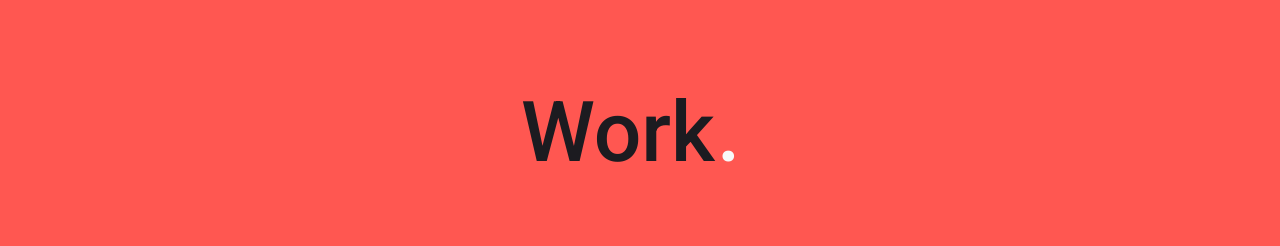
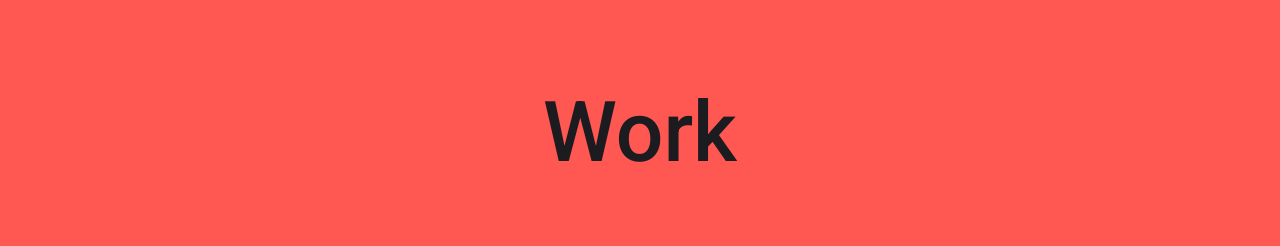
Before and after one commit to simone188535/portfolio, a React (Create React App) app: page /work in a window 1280 px wide. Shown: the part 149-395 px from the top of the page. Built offline with nearby package versions, Linux system fonts and the light colour scheme.

Commit message:
work animation removed

```diff
--- a/src/js/work/workHeroAnimation.js
+++ b/src/js/work/workHeroAnimation.js
@@ -6,9 +6,9 @@ const workHeroAnimation = () => {
             tl.to($('#work-hero-text'), 1, {
                 opacity: 1,
                 y: -20
-            })
-                .to($('#scaling-period'), .5, {
-                    opacity: 1
-                });
+            });
+                // .to($('#scaling-period'), .5, {
+                //     opacity: 1
+                // });
 }
 export { workHeroAnimation };
--- a/src/work/Work.js
+++ b/src/work/Work.js
@@ -46,7 +46,9 @@ const Work = () => {
                             <div className="h-100" id="hero-content">
                                 <div className="hero-text position-relative h-100">
                                     <div className="hero-text-container position-relative">
-                                        <div id="work-hero-text">Work <span id="scaling-period" className="position-relative">.</span></div>
+                                        <div id="work-hero-text">Work
+                                        {/* <span id="scaling-period" className="position-relative">.</span> */}
+                                        </div>
                                     </div>
                                 </div>
                             </div>
```
Also changed, not shown: src/scss/App.scss (+0 -17 lines).
